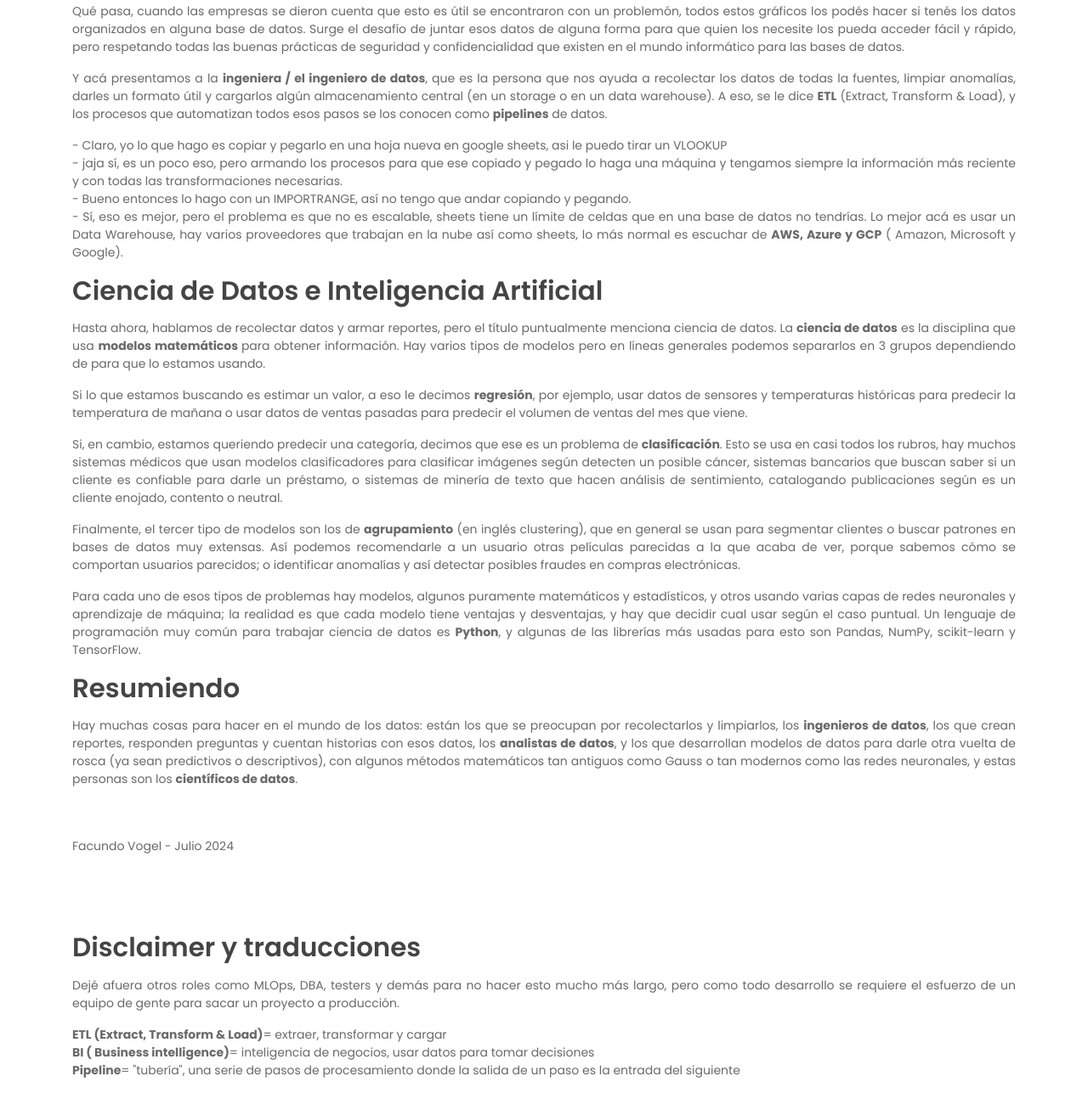
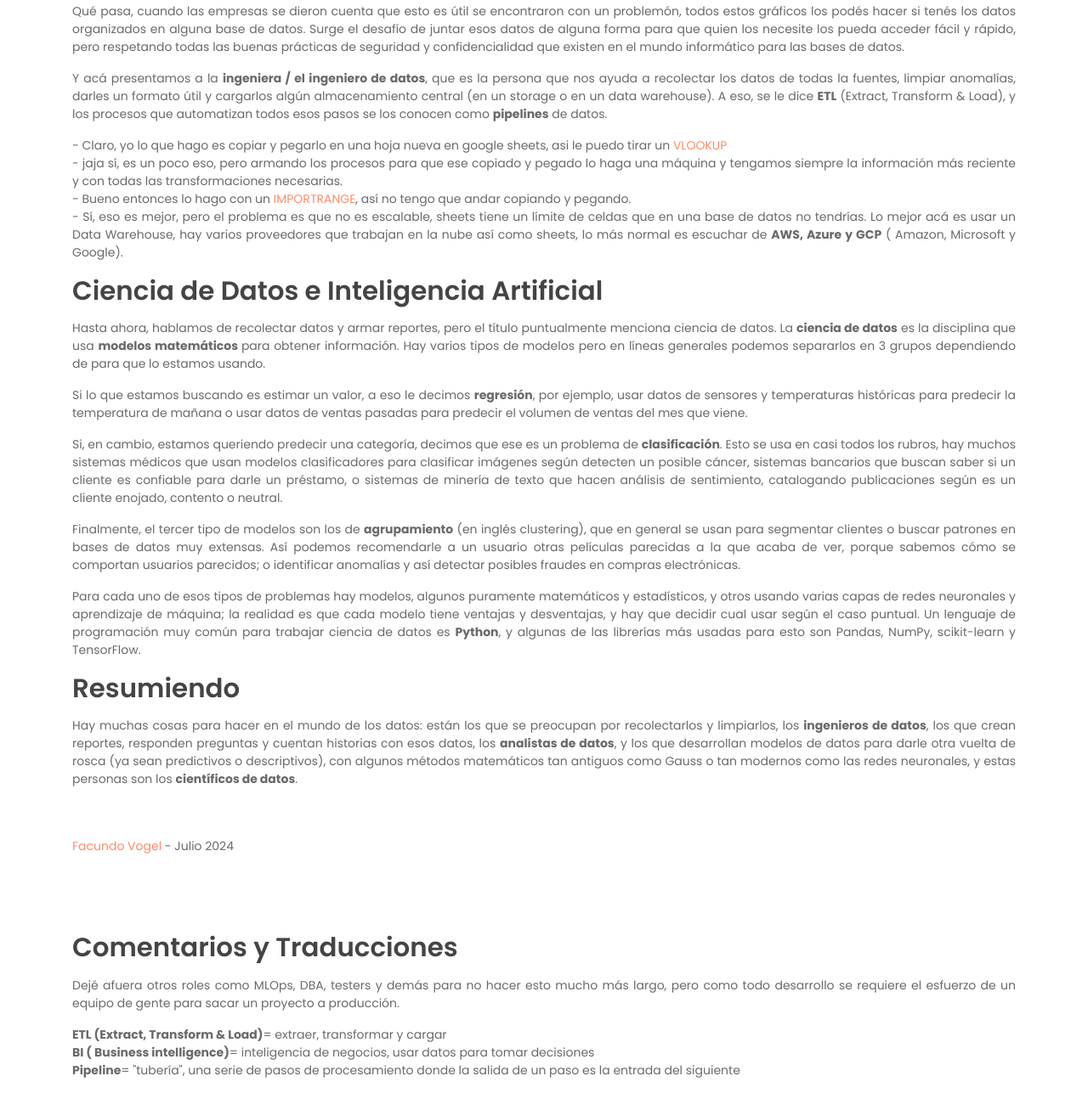
Before and after one commit to pokengineer/pokengineer.github.io, a website: page blog/blog_00_intro.html in a window 1280 px wide. Shown: the part 1155-2462 px from the top of the page at 85% size. Drawn offline with Linux system fonts and the light colour scheme.

Commit message:
add links and redirects

```diff
--- a/blog/blog_00_intro.html
+++ b/blog/blog_00_intro.html
@@ -80,9 +80,9 @@
             <h6 class="section-title">Disponibilidad de datos</h6>
             <p>Qué pasa, cuando las empresas se dieron cuenta que esto es útil se encontraron con un problemón, todos estos gráficos los podés hacer si tenés los datos organizados en alguna base de datos. Surge el desafío de juntar esos datos de alguna forma para que quien los necesite los pueda acceder fácil y rápido, pero respetando todas las buenas prácticas de seguridad y confidencialidad que existen en el mundo informático para las bases de datos.</p>
             <p>Y acá presentamos a la <b>ingeniera / el ingeniero de datos</b>, que es la persona que nos ayuda a recolectar los datos de todas la fuentes, limpiar anomalías, darles un formato útil y cargarlos algún almacenamiento central (en un storage o en un data warehouse). A eso, se le dice <b>ETL</b> (Extract, Transform & Load), y los procesos que automatizan todos esos pasos se los conocen como <b>pipelines</b> de datos.</p>
-            <p>- Claro, yo lo que hago es copiar y pegarlo en una hoja nueva en google sheets, asi le puedo tirar un VLOOKUP
+            <p>- Claro, yo lo que hago es copiar y pegarlo en una hoja nueva en google sheets, asi le puedo tirar un  <a href="https://support.google.com/docs/answer/3093318?hl=es-419" target="_blank">VLOOKUP</a>
                 <br />- jaja sí, es un poco eso, pero armando los procesos para que ese copiado y pegado lo haga una máquina y tengamos siempre la información más reciente y con todas las transformaciones necesarias.
-                <br />- Bueno entonces lo hago con un IMPORTRANGE, así no tengo que andar copiando y pegando.
+                <br />- Bueno entonces lo hago con un <a href="https://support.google.com/docs/answer/3093340?hl=es" target="_blank">IMPORTRANGE</a>, así no tengo que andar copiando y pegando.
                 <br />- Sí, eso es mejor, pero el problema es que no es escalable, sheets tiene un límite de celdas que en una base de datos no tendrías. Lo mejor acá es usar un Data Warehouse, hay varios proveedores que trabajan en la nube así como sheets, lo más normal es escuchar de <b>AWS, Azure y GCP</b> ( Amazon, Microsoft y Google).</p>
             <h6 class="section-title">Ciencia de Datos e Inteligencia Artificial</h6>
             <p>Hasta ahora, hablamos de recolectar datos y armar reportes, pero el título puntualmente menciona ciencia de datos. La <b>ciencia de datos</b> es la disciplina que usa <b>modelos matemáticos </b>para obtener información. Hay varios tipos de modelos pero en líneas generales podemos separarlos en 3 grupos dependiendo de para que lo estamos usando.</p>
@@ -93,9 +93,9 @@
             <p>Para cada uno de esos tipos de problemas hay modelos, algunos puramente matemáticos y estadísticos, y otros usando varias capas de redes neuronales y aprendizaje de máquina; la realidad es que cada modelo tiene ventajas y desventajas, y hay que decidir cual usar según el caso puntual. Un lenguaje de programación muy común para trabajar ciencia de datos es <b>Python</b>, y algunas de las librerías más usadas para esto son Pandas, NumPy, scikit-learn y TensorFlow.</p>
             <h6 class="section-title">Resumiendo</h6>
             <p>Hay muchas cosas para hacer en el mundo de los datos: están los que se preocupan por recolectarlos y limpiarlos, los <b>ingenieros de datos</b>, los que crean reportes, responden preguntas y cuentan historias con esos datos, los <b>analistas de datos</b>, y los que desarrollan modelos de datos para darle otra vuelta de rosca (ya sean predictivos o descriptivos), con algunos métodos matemáticos tan antiguos como Gauss o tan modernos como las redes neuronales, y estas personas son los <b>científicos de datos</b>.</p>
-            <p><br><br>Facundo Vogel - Julio 2024</p>
+            <p><br><br><a href="https://www.linkedin.com/in/facu-vogel/" target="_blank">Facundo Vogel</a> - Julio 2024</p>
 
-            <h6 class="section-title"><br><br>Disclaimer y traducciones</h6>
+            <h6 class="section-title"><br><br>Comentarios y Traducciones</h6>
             <p>Dejé afuera otros roles como MLOps, DBA, testers y demás para no hacer esto mucho más largo, pero como todo desarrollo se requiere el esfuerzo de un equipo de gente para sacar un proyecto a producción.</p>
             <p><b>ETL (Extract, Transform & Load)</b>= extraer, transformar y cargar
             <br><b>BI ( Business intelligence)</b>= inteligencia de negocios, usar datos para tomar decisiones
```
